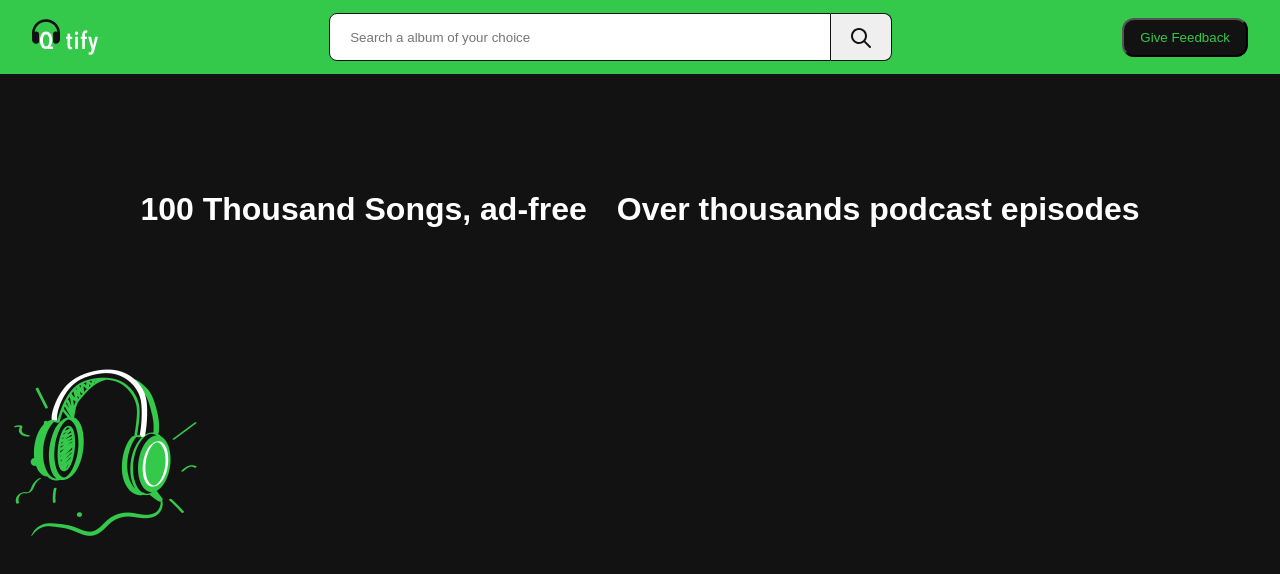
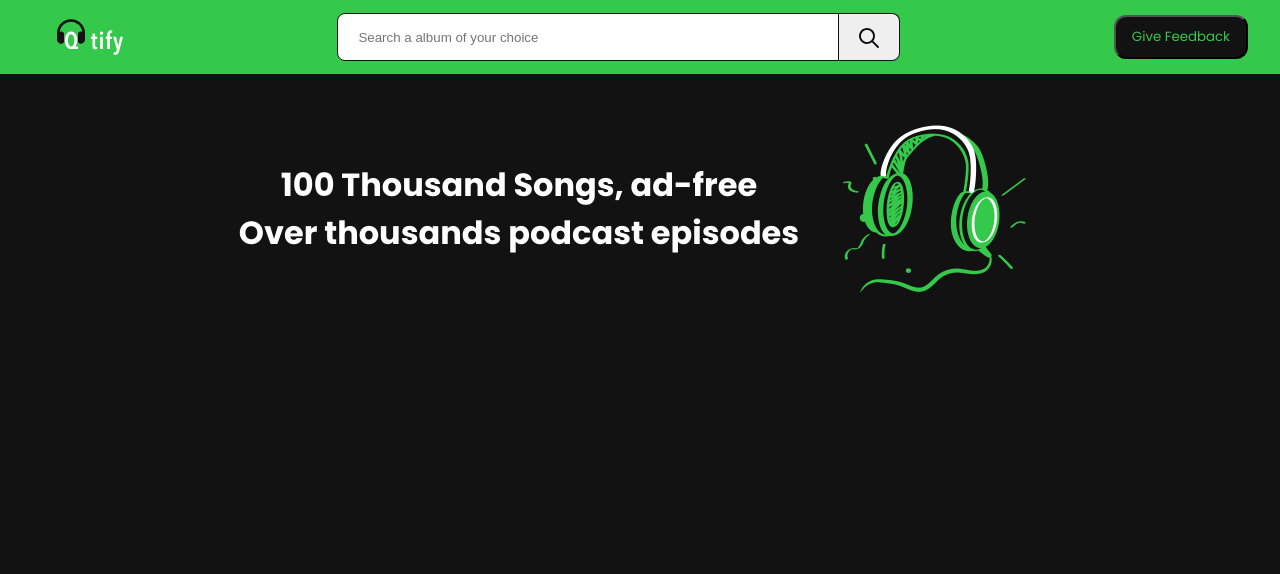
Before and after one commit to shubhamsingh83/Qtify, a React (Create React App) app: page / in a window 1280 px wide. Shown: the top 574 px of the page. Built offline with nearby package versions, Linux system fonts and the light colour scheme.

Commit message:
fix navbar

```diff
--- a/public/index.html
+++ b/public/index.html
@@ -15,6 +15,10 @@
       user's mobile device or desktop. See https://developers.google.com/web/fundamentals/web-app-manifest/
     -->
     <link rel="manifest" href="%PUBLIC_URL%/manifest.json" />
+
+    <link rel="preconnect" href="https://fonts.googleapis.com">
+    <link rel="preconnect" href="https://fonts.gstatic.com" crossorigin>
+    <link href="https://fonts.googleapis.com/css2?family=Outfit&family=Poppins:ital,wght@0,100;0,200;0,300;0,400;0,500;0,600;0,700;0,800;0,900;1,100;1,200;1,300;1,400;1,500;1,600;1,700;1,800;1,900&display=swap" rel="stylesheet">
     <!--
       Notice the use of %PUBLIC_URL% in the tags above.
       It will be replaced with the URL of the `public` folder during the build.
--- a/src/components/Button/Button.module.css
+++ b/src/components/Button/Button.module.css
@@ -4,4 +4,12 @@
     border-radius: 12px;
     padding: 10px 16px;
     cursor: pointer ;
+    font-family: "Poppins", sans-serif;
+
 }
+
+/* .poppins-thin {
+
+    font-weight: 100;
+    font-style: normal;
+  } */
--- a/src/components/Hero/Hero.jsx
+++ b/src/components/Hero/Hero.jsx
@@ -5,8 +5,8 @@ import styles from './Hero.module.css'
 
 const Hero = () => {
   return (
-    <div>
     <div className={styles.hero}>
+    <div >
         <h1>100 Thousand Songs, ad-free</h1>
         <h1>Over thousands podcast episodes</h1>
     </div>
--- a/src/components/Hero/Hero.module.css
+++ b/src/components/Hero/Hero.module.css
@@ -4,5 +4,6 @@
     display: flex;
     justify-content: center;
     align-items: center;
+    text-align: center;
     gap: 30px;
 }
--- a/src/components/Logo/Logo.jsx
+++ b/src/components/Logo/Logo.jsx
@@ -1,9 +1,13 @@
 import React from 'react'
 import LogoImage from "../../assets/logoImage.png"
+import styles from './Logo.module.css'
 
 function Logo() {
   return (
-    <img src={LogoImage} alt='logo' width={67}/>
+    <div className={styles.logo}>
+      <img src={LogoImage} alt='logo' width={67}/>
+    </div>
+
   )
 }
 
--- /dev/null
+++ b/src/components/Logo/Logo.module.css
@@ -0,0 +1,6 @@
+.logo{
+    display: flex;
+    align-items: center;
+    justify-content: center;
+    margin-left: 25px;
+}
```
